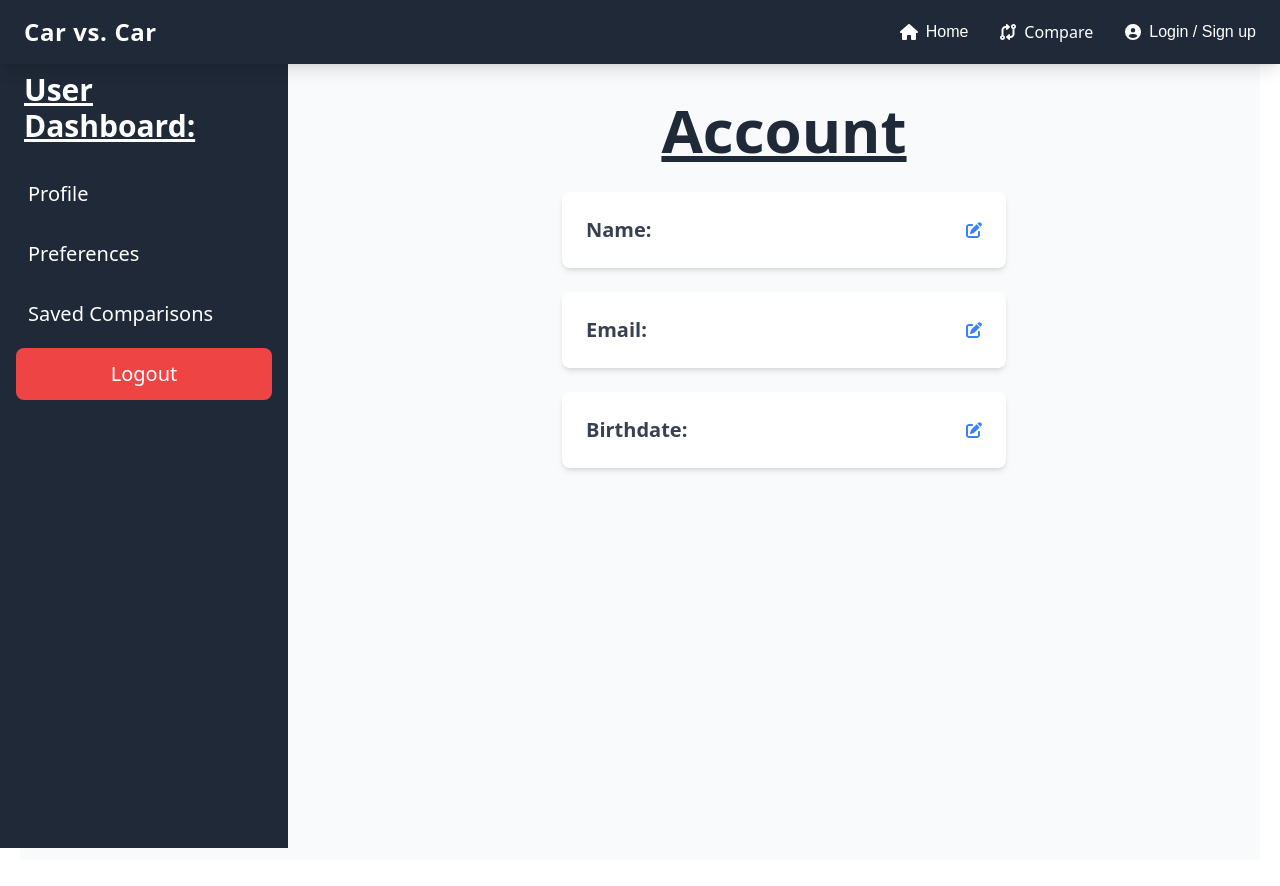
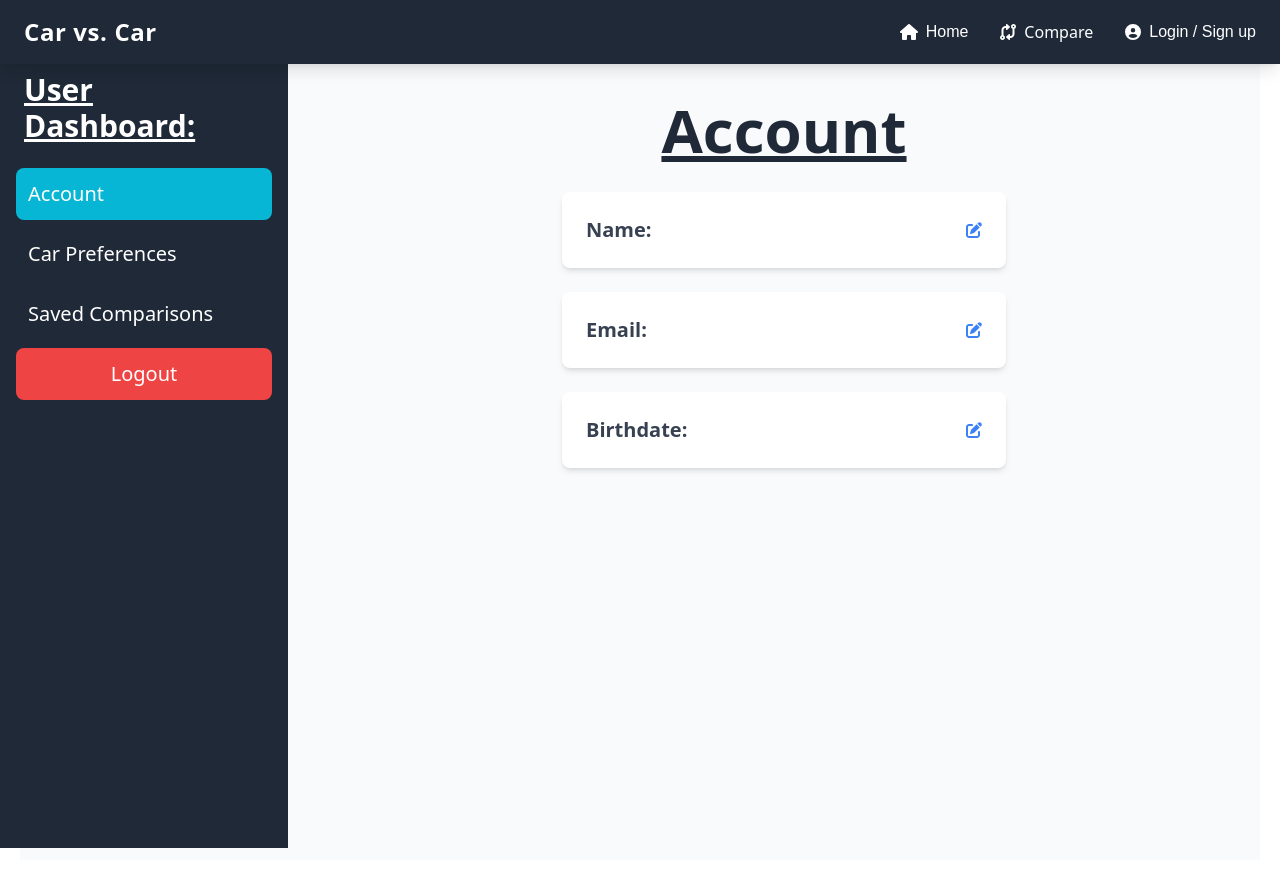
Before and after one commit to alramirez729/CarVsCar, a React (Create React App) app in the folder frontend/: page /userDashboard in a window 1280 px wide. Shown: the top 886 px of the page. Built offline with nearby package versions, Linux system fonts and the light colour scheme; no server answers.

Commit message:
userdashboard layout and /navigate change.

```diff
--- a/frontend/src/pages/userDashboard.js
+++ b/frontend/src/pages/userDashboard.js
@@ -166,7 +166,7 @@ function UserDashboard() {
       <aside className="w-72 bg-gray-800 text-white p-6 space-y-6 h-screen fixed top-12 left-0">
         <h2 className="font-sans text-3xl font-bold mb-6 underline animate-fade-in">User Dashboard:</h2>
         <ul className="space-y-2 -mx-2 text-xl">
-          {['Profile', 'Preferences', 'Saved Comparisons'].map((section) => (
+          {['Account', 'Car Preferences', 'Saved Comparisons'].map((section) => (
             <li
               key={section}
               className={`font-sans cursor-pointer p-3 rounded-lg transition duration-300 animate-fade-in ${
```
